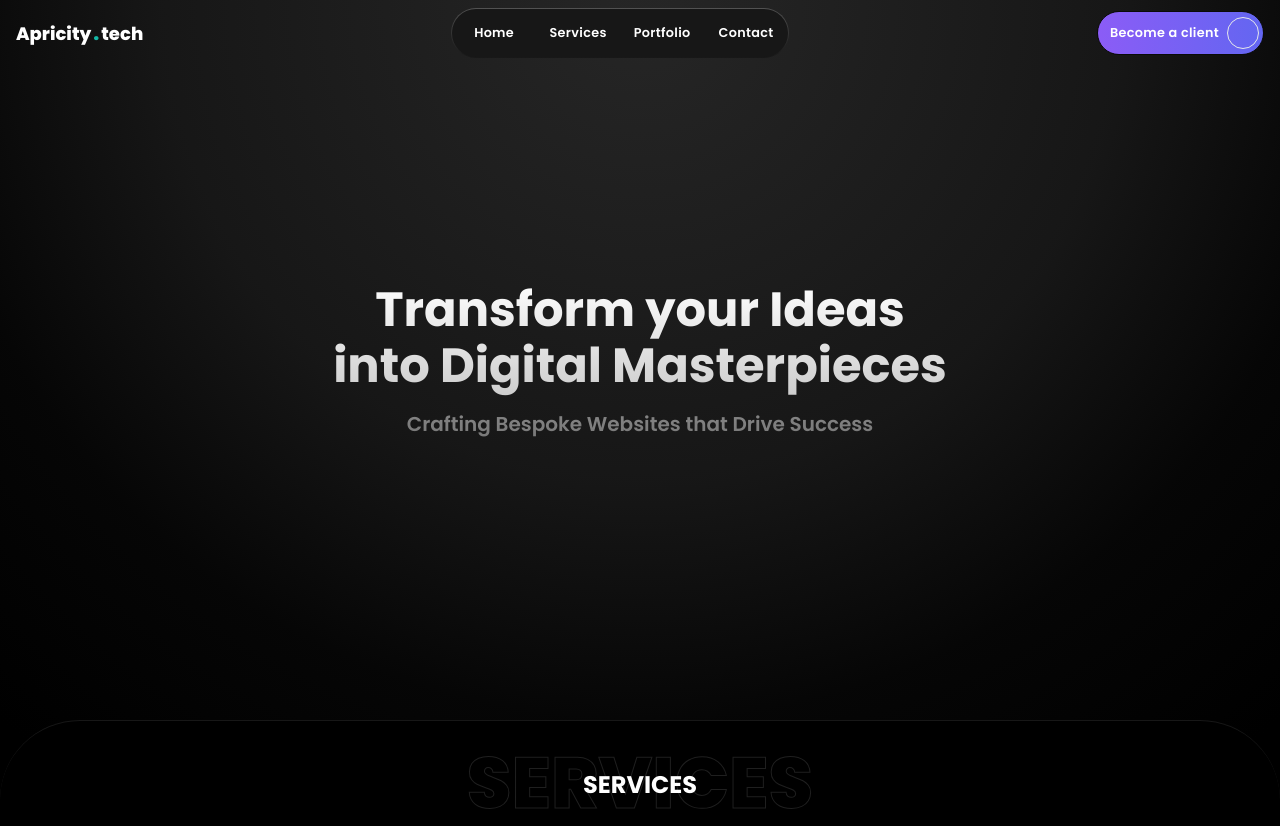
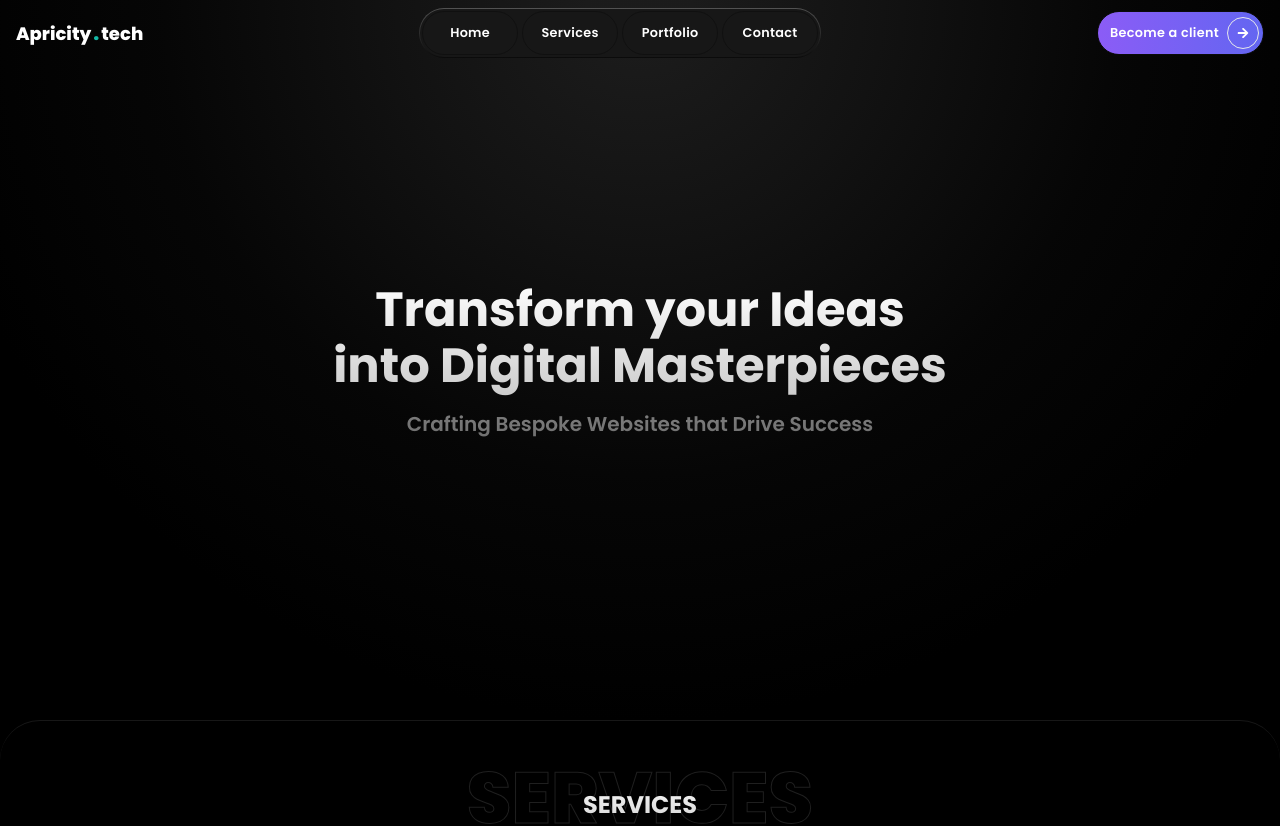
Before and after one commit to AbhishekChoudhari42/apr_web, a Next.js app: page / in a window 1280 px wide. Shown: the top 826 px of the page. Built offline with nearby package versions, Linux system fonts and the light colour scheme.

Commit message:
framer added

```diff
--- a/app/components/Navbar.jsx
+++ b/app/components/Navbar.jsx
@@ -1,4 +1,21 @@
+"use client"
 import React from 'react'
+import { FaArrowRight } from "react-icons/fa";
+import { motion } from 'framer-motion';
+const links = [
+  {
+    text: 'Home'
+  },
+  {
+    text: 'Services'
+  },
+  {
+    text: 'Portfolio'
+  },
+  {
+    text: 'Contact'
+  }
+]
 
 const Navbar = () => {
   return (
@@ -11,26 +28,26 @@ const Navbar = () => {
       <div className='gradient-container-grey'>
 
         <div className='nav-btns '>
-          <button className='nav-btn-element'>
-            <p className='nav-btn-text'>Home</p>
-          </button>
-          <button className='nav-btn-element'>
-            <p className='nav-btn-text'>Services</p>
-          </button>
-          <button className='nav-btn-element'>
-            <p className='nav-btn-text'>Portfolio</p>
-          </button>
-          <button className='nav-btn-element'>
-            <p className='nav-btn-text'>Contact</p>
-          </button>
+          {
+            links.map(el => {
+              return (
+                <motion.div
+                  transition={{ ease: "easeOut", duration: 2 }}
+                  key={el.text}
+                  className='nav-btn-element'>
+                  <p className='nav-btn-text'>{el.text}</p>
+                </motion.div>)
+            })
+          }
+
         </div>
       </div>
 
 
       <button className='cta text-xs border h-[38px]  border-neutral-950 px-[4px] text-white rounded-full'>
         <p className='nav-btn-text ml-2'>Become a client</p>
-          <div className='rounded-full w-[32px] h-[32px] border ml-2'>
-
+        <div className='rounded-full w-[32px] h-[32px] border ml-2 flex justify-center items-center'>
+          <FaArrowRight className='arrow' color='white' />
         </div>
       </button>
 
--- a/app/components/Services.jsx
+++ b/app/components/Services.jsx
@@ -3,8 +3,8 @@ import React from 'react'
 
 const Services = () => {
     return (
-        <div className=' h-[100vh] text-white flex flex-col gap-14 items-center relative border-t border-neutral-900 rounded-tr-[80px] rounded-tl-[80px] pt-12 z-[0] bg-black'>
-            <h1 className='page-title' data-text="SERVICES">SERVICES</h1>
+        <div className=' h-[100vh] text-white flex flex-col gap-14 items-center relative border-t border-neutral-900 rounded-tr-[40px] rounded-tl-[40px] pt-12 z-[0] bg-black'>
+            <h1 className='white-gradient-text page-title ' data-text="SERVICES">SERVICES</h1>
             <div className="card-container bg-cross-lines ">
                 <div className="card ">
                     <h2>Web Design</h2>
--- a/app/globals.css
+++ b/app/globals.css
@@ -9,7 +9,7 @@
 }
 body{
   overflow-x: hidden;
-  background-image: radial-gradient(circle at 50% 0% , #333b 1%,#222a 20%,#1115 30%,#000 40%);
+  background-image: radial-gradient(circle at 50% 0% , #3338 2%,#2228 10%,#1115 20%,#000 30%);
 }
 html{
   background-color: black;
@@ -17,8 +17,15 @@ html{
 
 .cta{
   @apply h-[44px] bg-gradient-to-r from-violet-500 to-indigo-500 flex justify-between items-center
+
+}
+.cta  div .arrow{
+  @apply transition-all duration-500
 }
 
+.cta:hover div .arrow{
+  @apply -rotate-45
+}
 .btn:hover{
   @apply bg-gradient-to-b from-white to-neutral-100 transition-all duration-500
 }
@@ -26,16 +33,17 @@ html{
   @apply text-black
 }
 .gradient-container-grey{
-  @apply bg-gradient-to-t from-neutral-900 to-neutral-600 p-[1px] rounded-full
+  @apply bg-gradient-to-t from-neutral-950 to-neutral-600 p-[1px] rounded-full
 }
 .cross-purple-gradient{
   @apply opacity-50 top-[50%] blur-[120px] bg-gradient-to-r from-indigo-500 to-violet-500 rotate-45 h-24 w-[50vw] rounded-[100%] absolute
 }
 .nav-btns{
-  @apply h-[48px] bg-neutral-900 flex gap-[4px] p-[2px] rounded-full
+  @apply h-[48px] bg-neutral-900 flex gap-[4px] p-[2px] rounded-full max-[1000px]:hidden
+
 }
 .nav-btn-element{
-  @apply btn w-20 rounded-full
+  @apply btn w-24 rounded-full border border-neutral-950/50 flex justify-center items-center
 }
 .nav-btn-text{
   @apply text-white text-[0.8rem] font-semibold tracking-wide
@@ -55,7 +63,7 @@ html{
   position: absolute;
   top: 0%;
   left: 50%;
-  transform: translate(-50%,-30%);
+  transform: translate(-50%,-10%);
   color: transparent;
   z-index: -5;
   -webkit-text-stroke-width: 1px;
@@ -76,7 +84,7 @@ html{
 }
 
 .card{
-  @apply bg-gradient-to-br from-black/95 to-black p-4 pr-16 rounded-2xl
+  @apply bg-gradient-to-br from-black/80 to-black p-4 pr-16 rounded-2xl
 }
 
 .card h2{
--- a/package.json
+++ b/package.json
@@ -9,6 +9,7 @@
     "lint": "next lint"
   },
   "dependencies": {
+    "framer-motion": "^11.0.3",
     "next": "14.1.0",
     "react": "^18",
     "react-dom": "^18",
```
Also changed, not shown: 1 other file (tests, documents, lock files or other folders). Lines whose indentation alone changed are shown as unchanged.
